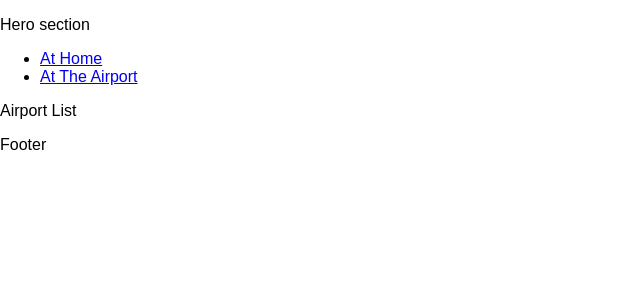
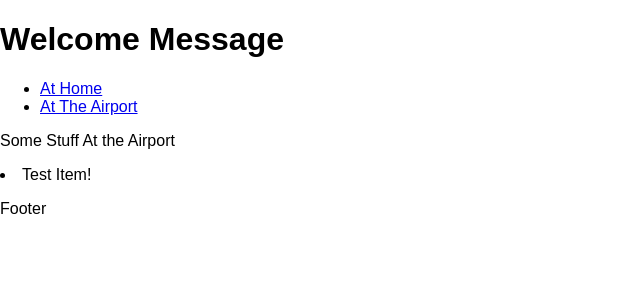
Before and after one commit to theoryNine/sis-travel-checklist, a React (Create React App) app: page /airport in a window 1280 px wide. Shown: the top 300 px of the page, without its empty margins (0-640 px from the left). Built offline with nearby package versions, Linux system fonts and the light colour scheme.

Commit message:
Working on components, adding state

```diff
--- a/src/components/AirportList.js
+++ b/src/components/AirportList.js
@@ -1,9 +1,14 @@
 import React from 'react'
+import ListItem from './ListItem'
+import TextSection from './TextSection'
 
 class AirportList extends React.Component {
     render() {
         return (
-            <p>Airport List</p>
+            <div>
+                <TextSection contents='Some Stuff At the Airport' />
+                <ListItem contents='Test Item!' />
+            </div>
         )
     }
 }
--- a/src/components/App.js
+++ b/src/components/App.js
@@ -7,10 +7,18 @@ import AirportList from './AirportList'
 import HomeList from './HomeList'
 
 class App extends Component {
-  render() {
+    constructor() {
+        super()
+        this.state = {
+            airportChecked: {},
+            homeChecked: {}
+        }
+    }
+
+    render() {
     return (
         <div>
-            <Hero />
+            <Hero message='Welcome Message' />
             <BrowserRouter>
             <div>
                 <Nav />
@@ -23,7 +31,7 @@ class App extends Component {
             <Footer />
         </div>
     )
-  }
+    }
 }
 
 export default App
--- a/src/components/Footer.js
+++ b/src/components/Footer.js
@@ -1,11 +1,9 @@
 import React from 'react'
 
-class Footer extends React.Component {
-    render() {
-        return (
-            <p>Footer</p>
-        )
-    }
+const Footer = () => {
+    return (
+        <p>Footer</p>
+    )
 }
 
 export default Footer
--- a/src/components/Hero.js
+++ b/src/components/Hero.js
@@ -1,13 +1,11 @@
 import React from 'react'
 
-class Hero extends React.Component {
-    render() {
-        return (
-            <div>
-                <p>Hero section</p>
-            </div>
-        )
-    }
+const Hero = (props) => {
+    return (
+        <div>
+            <h1>{ props.message }</h1>
+        </div>
+    )
 }
 
 export default Hero
--- a/src/components/HomeList.js
+++ b/src/components/HomeList.js
@@ -1,9 +1,12 @@
 import React from 'react'
+import TextSection from './TextSection'
 
 class HomeList extends React.Component {
     render() {
         return (
-            <p>List at Home</p>
+            <div>
+                <TextSection contents='Before you Leave' />
+            </div>
         )
     }
 }
--- /dev/null
+++ b/src/components/ListItem.js
@@ -0,0 +1,11 @@
+import React from 'react'
+
+class ListItem extends React.Component {
+    render() {
+        return (
+            <li>{ this.props.contents }</li>
+        )
+    }
+}
+
+export default ListItem
--- /dev/null
+++ b/src/components/TextSection.js
@@ -0,0 +1,9 @@
+import React from 'react'
+
+const TextSection = (props) => {
+    return (
+        <p>{ props.contents }</p>
+    )
+}
+
+export default TextSection
```
